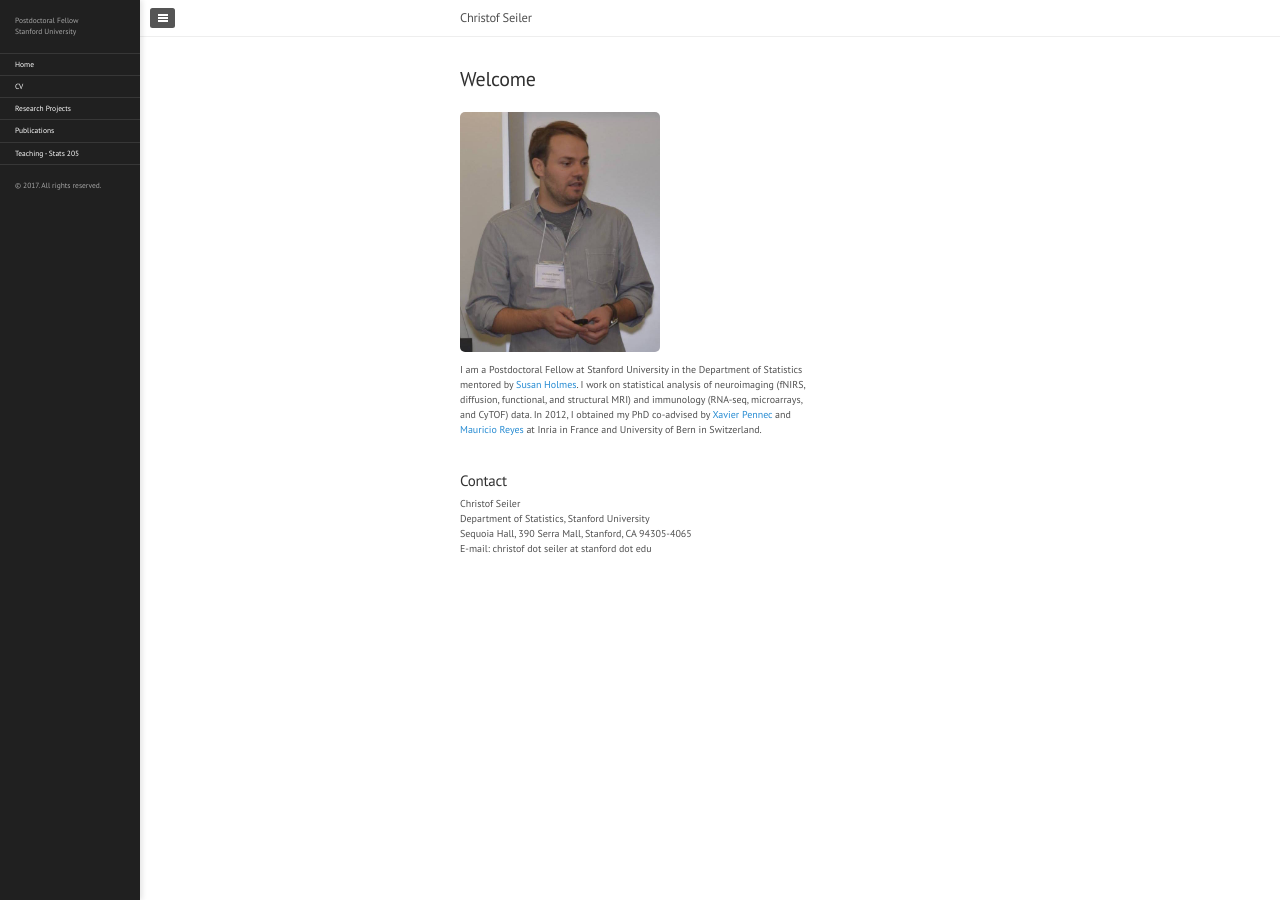
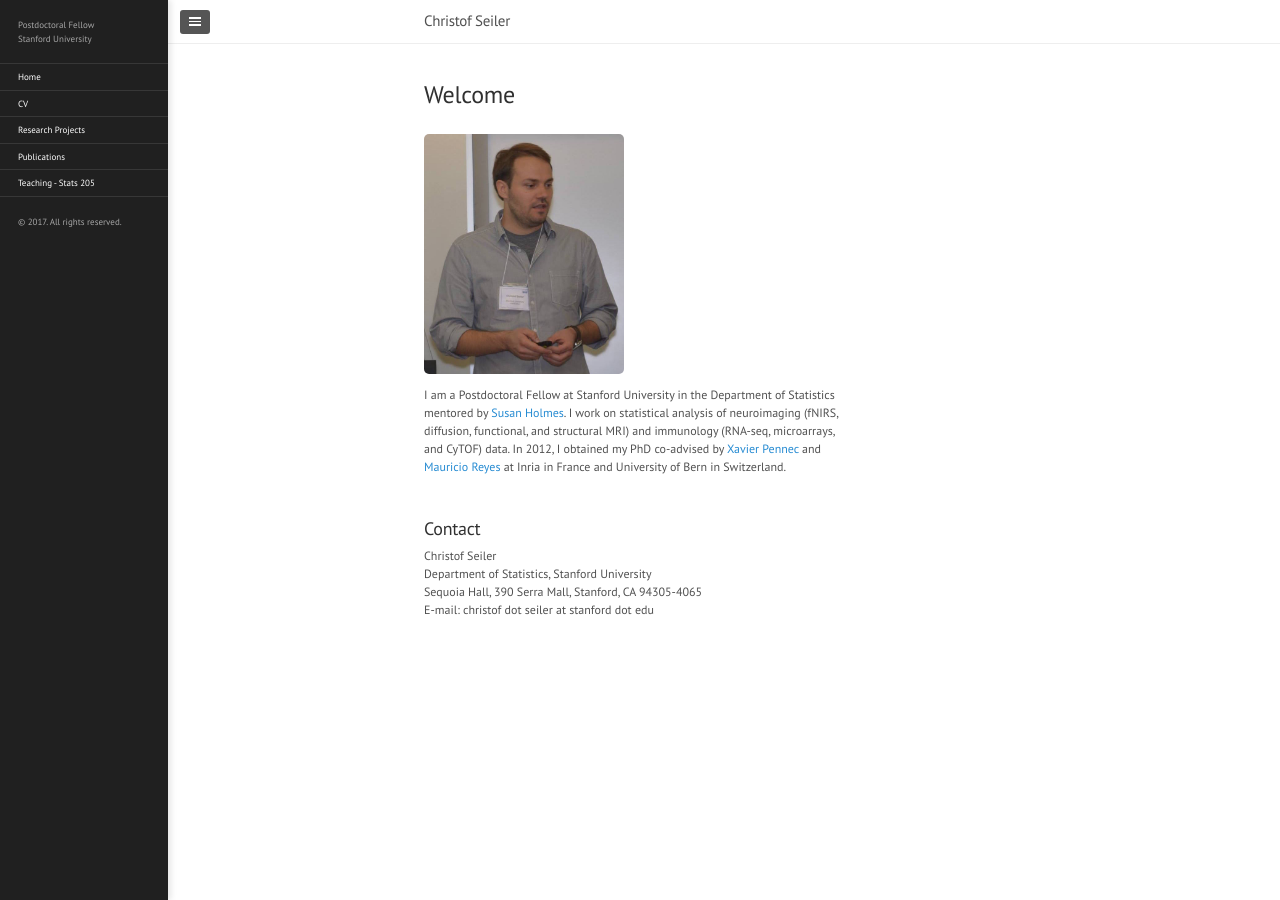
Before and after one commit to ChristofSeiler/ChristofSeiler.github.io, a Jekyll site: the page built from index.html, in a window 1280 px wide. Built offline with Jekyll 4.4.1, drawn with Linux system fonts in a browser that asks for light colours; the list of posts is cut into pages by our own code.

Commit message:
try setting font size

```diff
--- a/public/css/lanyon.css
+++ b/public/css/lanyon.css
@@ -42,21 +42,18 @@ body {
 
 html {
   font-family: "PT Sans", Helvetica, Arial, sans-serif;
-  font-size: 10px;
 }
 
-/*
 @media (min-width: 48em) {
   html {
-    font-size: 12px;
+    font-size: .75rem; /* 14px */
   }
 }
 @media (min-width: 58em) {
   html {
-    font-size: 16px;
+    font-size: .75rem; /* 14px */
   }
 }
-*/
 
 h1, h2, h3, h4, h5, h6 {
   font-family: "PT Sans", Helvetica, Arial, sans-serif;
```
